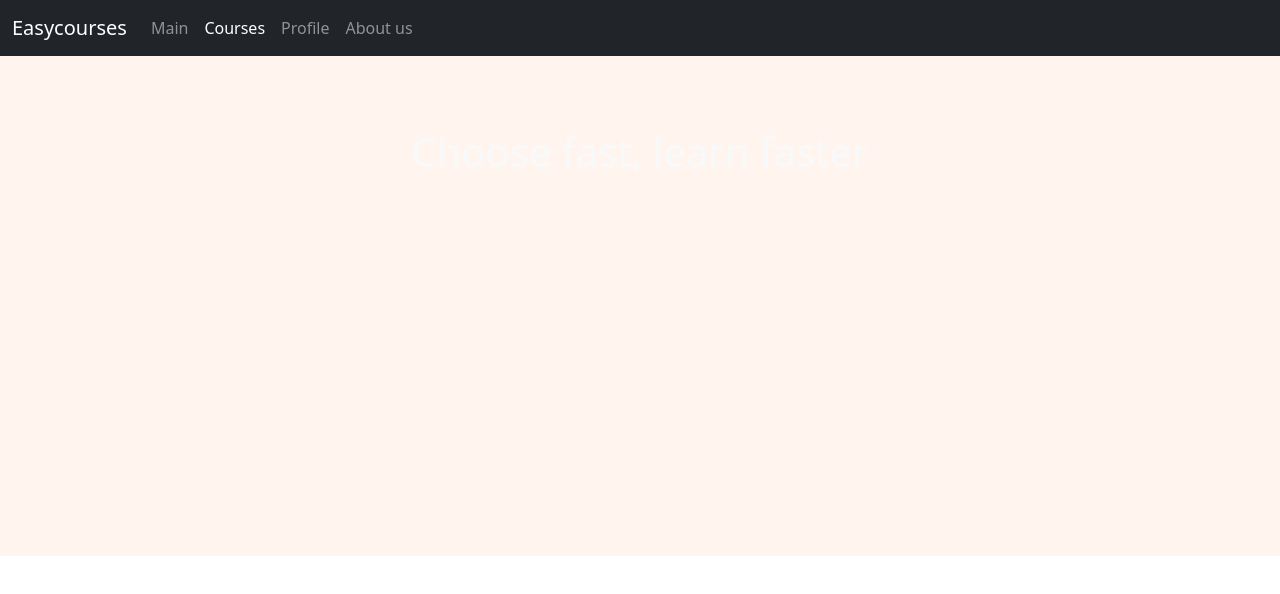
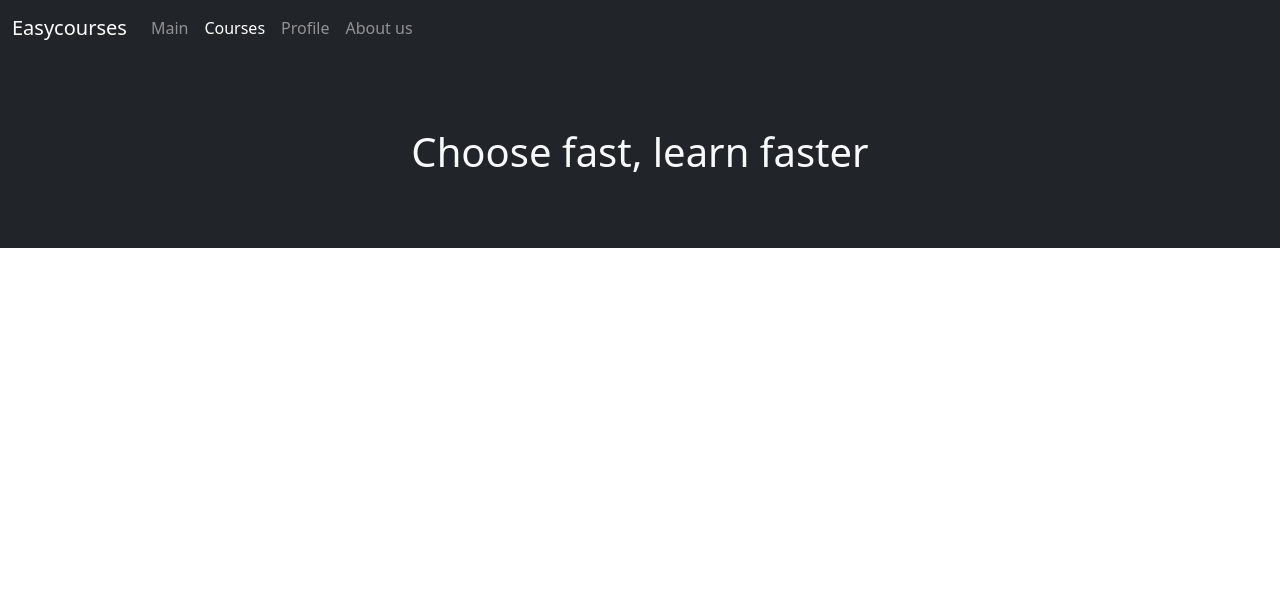
Before and after one commit to sanarkk/EasyCourses_Hackathon, a React (Create React App) app in the folder hackathon/: page / in a window 1280 px wide. Shown: the top 594 px of the page. Built offline with nearby package versions, Linux system fonts and the light colour scheme.

Commit message:
Changed background of home to dark

```diff
--- a/hackathon/src/Home.jsx
+++ b/hackathon/src/Home.jsx
@@ -29,7 +29,7 @@ const Home = () => {
         </div>
       </nav>
 
-      <div class = "homeHeader">
+      <div class = "bg-dark">
         <section class = "p-5 text-light text-center">
           <div class = "container">
               <h1 class = "my-4">Choose fast, learn faster</h1>
--- a/hackathon/src/home.css
+++ b/hackathon/src/home.css
@@ -1,9 +1,5 @@
 .homeHeader {
-    background: seashell;
-    width: 100%;
-    height: 500px;
-    z-index: 0;
-    background-repeat:no-repeat;
+
 }
 
 headerFont {
```
